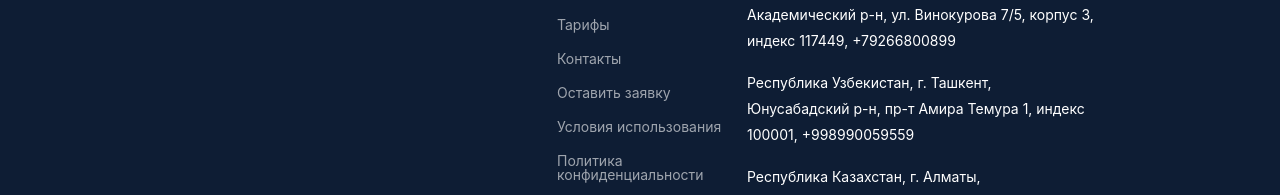
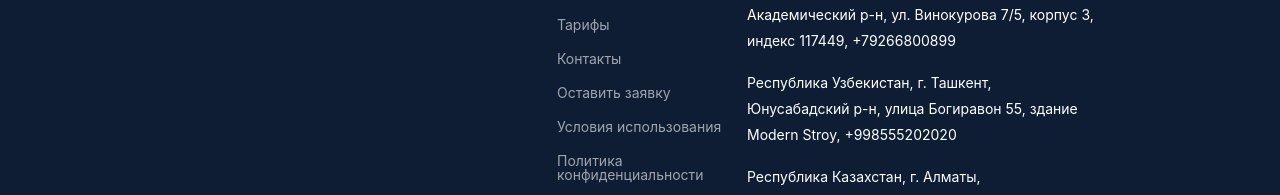
Before and after one commit to aashurov/EDSystems.Landing, a React (Create React App) app: page /about in a window 1280 px wide. Shown: the part 1399-1594 px from the top of the page. Built offline with nearby package versions, Linux system fonts and the light colour scheme; no server answers.

Commit message:
Changes committed: Mon Jul 17 21:35:35 +05 2023 from Azizs-MacBook-Pro.local

```diff
--- a/src/pages/Footer.tsx
+++ b/src/pages/Footer.tsx
@@ -25,7 +25,7 @@ function Footer(){
                     </p>
                     <p>
                         Республика Узбекистан, г. Ташкент,  <br/>
-                        Юнусабадский р-н, пр-т Амира Темура 1, индекс 100001, +998990059559
+                        Юнусабадский р-н, улица Богиравон 55, здание Modern Stroy, +998555202020
                     </p>
                     <p>
                         Республика Казахстан, г. Алматы, <br/>
```
Also changed, not shown: 1 other file (tests, documents, lock files or other folders).
